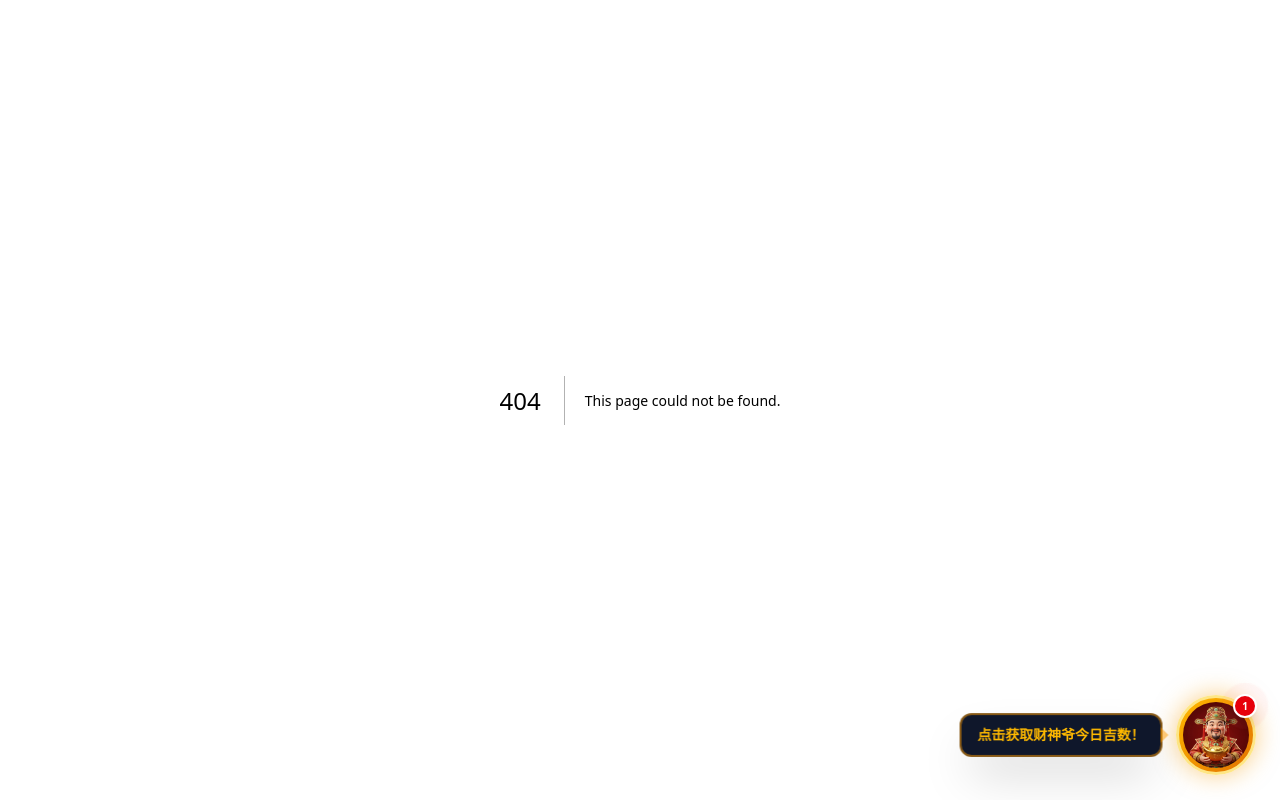
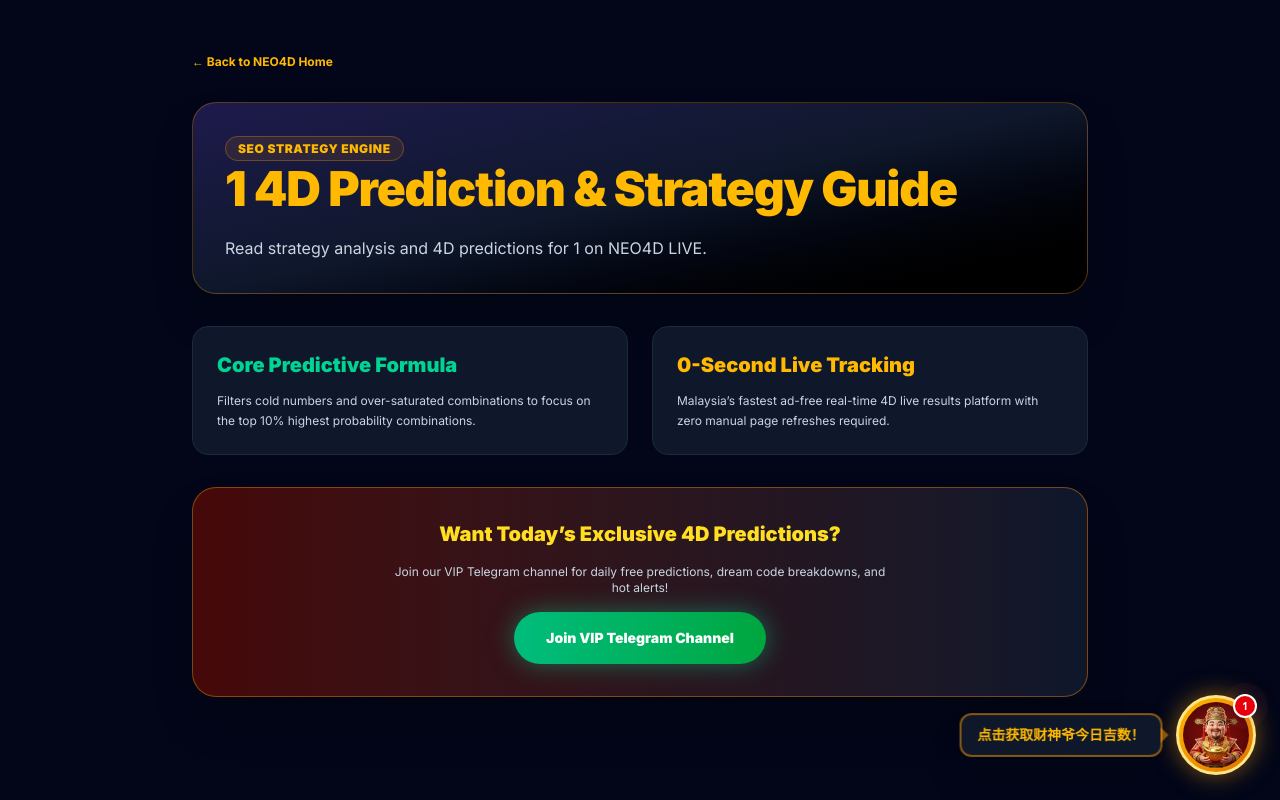
Before and after one commit to Lean888-maker/neo4d-live, a Next.js app: page /1/strategy/1 in a window 1280 px wide. Before the commit this address had no page. Built offline with nearby package versions, Linux system fonts and the light colour scheme.

Commit message:
feat: implement Competitive Keyword Hijacker SEO routes and backlink syndicator

```diff
--- /dev/null
+++ b/src/app/[lang]/strategy/[keyword]/page.js
@@ -0,0 +1,138 @@
+import React from 'react';
+import Link from 'next/link';
+
+// Preset target high-volume SEO keywords mapping
+const keywordMap = {
+  'magnum-4d-prediction': {
+    zh: '万能 4D 预测指南与热门开彩分析',
+    en: 'Magnum 4D Prediction Guide & Hot Number Trends',
+    descZh: '结合过去5年万能 4D 历史开奖频数与五行数理演算法，提供今日最高概率 4D 头奖组合预测。',
+    descEn: 'Advanced statistical analysis and probability algorithms for Magnum 4D prediction today.',
+    keyword: 'Magnum 4D Prediction'
+  },
+  'toto-6d-winning-strategy': {
+    zh: 'Toto 6D 积金中奖策略与排列矩阵',
+    en: 'Toto 6D Jackpot Strategy & Permutation Matrix',
+    descZh: '全面破解 Sports Toto 多多 6D 与 Supreme 6/58 积金包字推算技巧，提高中奖胜率。',
+    descEn: 'Proven permutation matrix and mathematical formulas for Sports Toto 6D and Supreme Toto 6/58.',
+    keyword: 'Toto 6D Strategy'
+  },
+  'damacai-3d-head-tail': {
+    zh: '大马彩 Da Ma Cai 3D/4D 头尾定位胆推算',
+    en: 'Da Ma Cai 3D/4D Head-Tail Position Analysis',
+    descZh: '分析 Da Ma Cai 大马彩 1+3D 独家头尾号码走势，掌握最新积金派彩动态。',
+    descEn: 'Position analysis and head-tail digit tracking for Da Ma Cai 1+3D.',
+    keyword: 'Da Ma Cai 3D Strategy'
+  },
+  'gdlotto-live-draw-tips': {
+    zh: '豪龙 GD Lotto 柬埔寨实时开彩与秘籍',
+    en: 'Grand Dragon Lotto (GDLotto) Live Draw Tips',
+    descZh: '每日提供豪龙 Grand Dragon Lotto 7:00 PM 实时开彩开号监控与专业下注指标。',
+    descEn: 'Real-time live draw tracking and tips for Grand Dragon Lotto (GD Lotto).',
+    keyword: 'GD Lotto Tips'
+  }
+};
+
+export async function generateMetadata({ params }) {
+  const resolvedParams = await params;
+  const { lang, keyword } = resolvedParams;
+  const kwData = keywordMap[keyword] || {
+    zh: `${keyword?.replace(/-/g, ' ')} 4D 预测与开彩指南`,
+    en: `${keyword?.replace(/-/g, ' ')} 4D Prediction & Strategy Guide`,
+    descZh: `查阅 ${keyword} 的最新4D开彩数据、热门号与易经千字图推算。全马最快0秒无广告平台。`,
+    descEn: `Read strategy analysis and 4D predictions for ${keyword} on NEO4D LIVE.`,
+    keyword: keyword?.replace(/-/g, ' ')
+  };
+
+  const isZh = lang === 'zh';
+
+  return {
+    title: `${isZh ? kwData.zh : kwData.en} | NEO4D LIVE 2026`,
+    description: isZh ? kwData.descZh : kwData.descEn,
+    alternates: {
+      canonical: `https://neo4d.live/${lang}/strategy/${keyword}`,
+    }
+  };
+}
+
+export default async function KeywordHijackerPage({ params }) {
+  const resolvedParams = await params;
+  const { lang, keyword } = resolvedParams;
+  const isZh = lang === 'zh';
+
+  const kwData = keywordMap[keyword] || {
+    zh: `${keyword?.replace(/-/g, ' ')} 4D 预测与开彩指南`,
+    en: `${keyword?.replace(/-/g, ' ')} 4D Prediction & Strategy Guide`,
+    descZh: `查阅 ${keyword} 的最新4D开彩数据、热门号与易经千字图推算。全马最快0秒无广告平台。`,
+    descEn: `Read strategy analysis and 4D predictions for ${keyword} on NEO4D LIVE.`,
+    keyword: keyword?.replace(/-/g, ' ')
+  };
+
+  const jsonLd = {
+    '@context': 'https://schema.org',
+    '@type': 'Article',
+    headline: isZh ? kwData.zh : kwData.en,
+    description: isZh ? kwData.descZh : kwData.descEn,
+    author: { '@type': 'Organization', name: 'NEO4D LIVE Engine' },
+    publisher: { '@type': 'Organization', name: 'NEO4D LIVE', url: 'https://neo4d.live' }
+  };
+
+  return (
+    <main className="min-h-screen bg-slate-950 text-white p-6 md:p-12">
+      <script type="application/ld+json" dangerouslySetInnerHTML={{ __html: JSON.stringify(jsonLd) }} />
+
+      <div className="max-w-4xl mx-auto space-y-8">
+        <Link href={`/${lang}`} className="inline-flex items-center text-xs font-bold text-amber-400 hover:underline">
+          ← {isZh ? '返回 4D 实时开彩首页' : 'Back to NEO4D Home'}
+        </Link>
+
+        <div className="bg-gradient-to-br from-indigo-950 via-slate-900 to-black border border-amber-500/30 rounded-3xl p-8 shadow-2xl space-y-4">
+          <span className="bg-amber-500/10 border border-amber-500/30 text-amber-400 font-black text-xs px-3 py-1 rounded-full uppercase tracking-wider">
+            SEO STRATEGY ENGINE
+          </span>
+          <h1 className="text-3xl md:text-5xl font-black text-amber-400 tracking-tight leading-tight">
+            {isZh ? kwData.zh : kwData.en}
+          </h1>
+          <p className="text-slate-300 text-sm md:text-base leading-relaxed">
+            {isZh ? kwData.descZh : kwData.descEn}
+          </p>
+        </div>
+
+        <div className="grid md:grid-cols-2 gap-6">
+          <div className="bg-slate-900 border border-slate-800 p-6 rounded-2xl space-y-3">
+            <h2 className="text-xl font-black text-emerald-400">{isZh ? '核心推算公式' : 'Core Predictive Formula'}</h2>
+            <p className="text-slate-300 text-xs leading-relaxed">
+              {isZh
+                ? '通过对比过去30期开奖频次，排除冷号与过热沉淀号，将投注范围精确锁定在前10%最高胜率组合。'
+                : 'Filters cold numbers and over-saturated combinations to focus on the top 10% highest probability combinations.'}
+            </p>
+          </div>
+
+          <div className="bg-slate-900 border border-slate-800 p-6 rounded-2xl space-y-3">
+            <h2 className="text-xl font-black text-amber-400">{isZh ? '即时开彩监控' : '0-Second Live Tracking'}</h2>
+            <p className="text-slate-300 text-xs leading-relaxed">
+              {isZh
+                ? '全马首个0秒无广告实时开彩中心，开彩期间无需手动刷新页面，系统自动推送第一手中奖数据。'
+                : 'Malaysia’s fastest ad-free real-time 4D live results platform with zero manual page refreshes required.'}
+            </p>
+          </div>
+        </div>
+
+        <div className="bg-gradient-to-r from-red-950 to-slate-900 border border-amber-500/40 p-8 rounded-3xl text-center space-y-4 shadow-2xl">
+          <h3 className="text-xl font-black text-yellow-300">
+            {isZh ? '想获取今日专属 4D 必中头奖预测？' : 'Want Today’s Exclusive 4D Predictions?'}
+          </h3>
+          <p className="text-xs text-slate-300 max-w-lg mx-auto">
+            {isZh ? '加入我们的 VIP Telegram 频道，每日免费获取大伯公千字图解密与热号推算！' : 'Join our VIP Telegram channel for daily free predictions, dream code breakdowns, and hot alerts!'}
+          </p>
+          <a
+            href="/telegram-supervip"
+            className="inline-block bg-gradient-to-r from-emerald-500 to-green-600 hover:from-emerald-400 hover:to-green-500 text-white font-black text-sm px-8 py-4 rounded-full shadow-[0_0_25px_rgba(16,185,129,0.5)] transition transform hover:scale-105"
+          >
+            {isZh ? '⚡ 立即加入 VIP Telegram 频道' : 'Join VIP Telegram Channel'}
+          </a>
+        </div>
+      </div>
+    </main>
+  );
+}
--- a/src/app/sitemap.js
+++ b/src/app/sitemap.js
@@ -42,6 +42,21 @@ export default function sitemap() {
         priority: 0.7,
       });
     });
+
+    const strategyKeywords = [
+      'magnum-4d-prediction',
+      'toto-6d-winning-strategy',
+      'damacai-3d-head-tail',
+      'gdlotto-live-draw-tips'
+    ];
+    strategyKeywords.forEach(kw => {
+      sitemapEntries.push({
+        url: `${baseUrl}/${locale}/strategy/${kw}`,
+        lastModified: new Date(),
+        changeFrequency: 'daily',
+        priority: 0.8,
+      });
+    });
   });
 
   return sitemapEntries;
```
Also changed, not shown: .agents/AGENTS.md.
